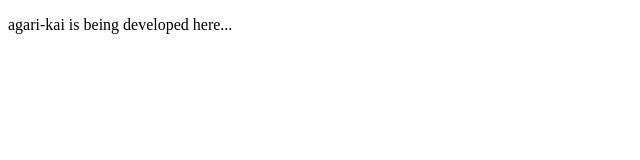
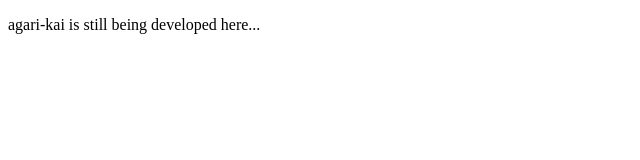
Before and after one commit to jinbijin/agari-kai-client, an Angular app: page / in a window 1280 px wide. Shown: the top 160 px of the page, without its empty margins (0-640 px from the left). Built offline with nearby package versions, Linux system fonts and the light colour scheme.

Commit message:
Clean up workflow configuration file

```diff
--- a/src/app/agari.component.html
+++ b/src/app/agari.component.html
@@ -1,2 +1,2 @@
-<p>agari-kai is being developed here...</p>
+<p>agari-kai is still being developed here...</p>
 <router-outlet></router-outlet>
```
Also changed, not shown: 1 other file (tests, documents, lock files or other folders).
